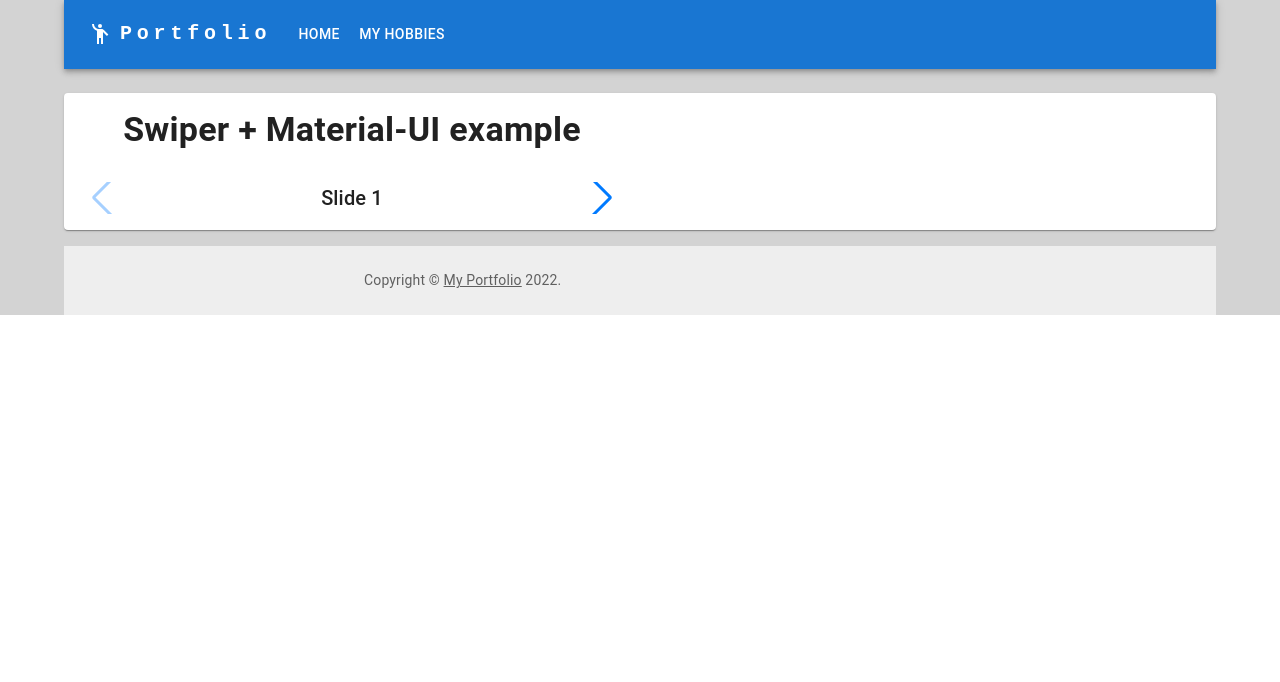
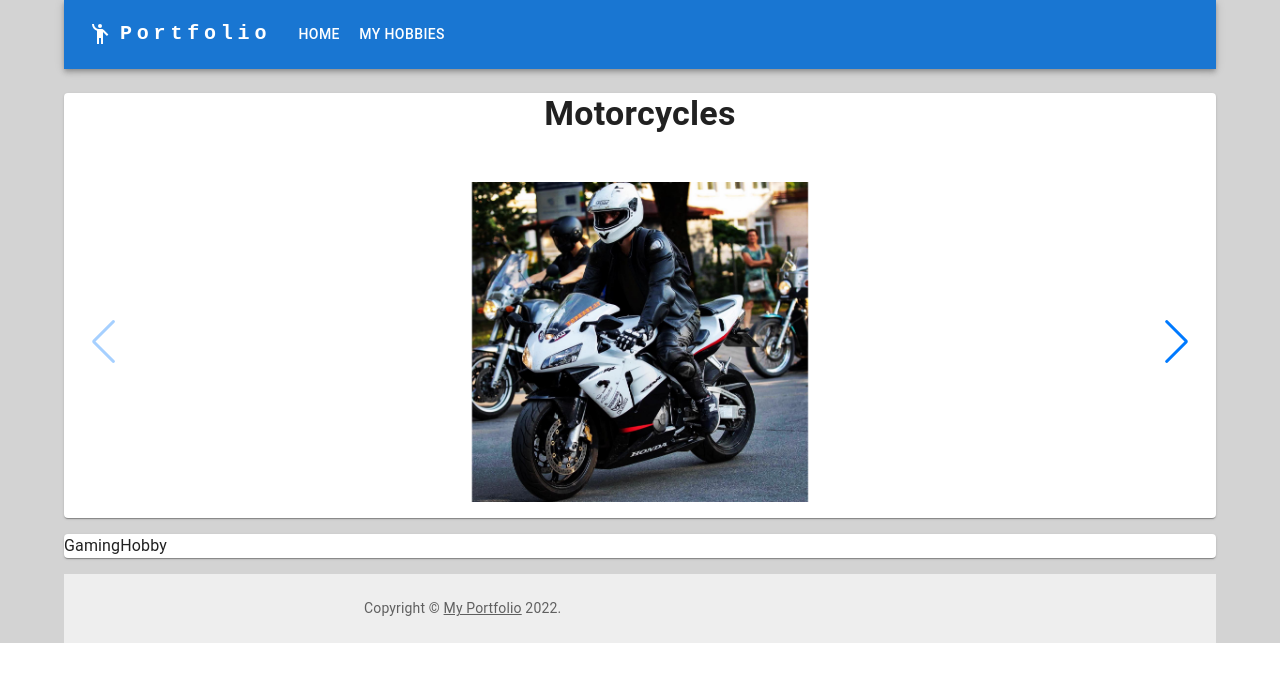
Before and after one commit to ErnestasRa/Portfolio-Page---React-TypeScript-NodeJS-MUI, a React (Create React App) app: page /hobbies in a window 1280 px wide. Shown: the top 682 px of the page. Built offline with nearby package versions, Linux system fonts and the light colour scheme.

Commit message:
chore: slider images centered

```diff
--- /dev/null
+++ b/src/components/hobbies/games.tsx
@@ -0,0 +1,7 @@
+import * as React from 'react';
+
+const GamingHobby:React.FC = () => (
+  <div>GamingHobby</div>
+  );
+
+export default GamingHobby;
--- a/src/components/hobbies/motorcycle-hobby.tsx
+++ b/src/components/hobbies/motorcycle-hobby.tsx
@@ -1,12 +1,31 @@
 import * as React from 'react';
 import {
     Box,
+    Typography,
 } from '@mui/material';
-import SwiperComponent from './swiper';
+import SwiperComponent from '../swiper';
+import bike1 from '../../images/bike1.jpg';
+import bike2 from '../../images/bike2.jpg';
+import bike3 from '../../images/bike3.jpg';
 
 const Motorcycles: React.FC = () => (
-  <Box sx={{ width: '50%' }}>
-    <SwiperComponent />
+  <Box sx={{
+    width: '100%',
+
+    }}
+  >
+    <Typography
+      variant="h4"
+      align="center"
+      fontWeight={700}
+    >
+      Motorcycles
+    </Typography>
+    <SwiperComponent
+      image1={bike1}
+      image2={bike2}
+      image3={bike3}
+    />
   </Box>
   );
 
--- a/src/components/hobbies/swiper.tsx
+++ /dev/null
@@ -1,46 +0,0 @@
-import * as React from 'react';
-import {
-    Box,
-    Typography,
-} from '@mui/material';
-import { Swiper, SwiperSlide } from 'swiper/react';
-import 'swiper/css';
-import 'swiper/css/navigation';
-import 'swiper/css/pagination';
-import 'swiper/css/scrollbar';
-import SwiperCore, {
-  Navigation,
-} from 'swiper';
-
-SwiperCore.use([Navigation]);
-
-const SwiperComponent: React.FC = () => (
-  <Box className="App" padding={2}>
-    <Typography
-      variant="h4"
-      align="center"
-      fontWeight={700}
-    >
-      Swiper + Material-UI example
-    </Typography>
-    {/** Slider main container */}
-    <Box marginTop={4}>
-      <Swiper navigation className="mySwiper">
-        {/** Slides */}
-        {['Slide 1', 'Slide 2', 'Slide 3'].map((item, i) => (
-          // eslint-disable-next-line react/no-array-index-key
-          <SwiperSlide key={i}>
-            <Typography
-              variant="h6"
-              align="center"
-            >
-              {item}
-            </Typography>
-          </SwiperSlide>
-          ))}
-      </Swiper>
-    </Box>
-  </Box>
-  );
-
-export default SwiperComponent;
--- /dev/null
+++ b/src/components/swiper.tsx
@@ -0,0 +1,50 @@
+import * as React from 'react';
+import {
+    Box,
+} from '@mui/material';
+import { Swiper, SwiperSlide } from 'swiper/react';
+import 'swiper/css';
+import 'swiper/css/navigation';
+import 'swiper/css/pagination';
+import 'swiper/css/scrollbar';
+import SwiperCore, {
+  Navigation,
+} from 'swiper';
+
+SwiperCore.use([Navigation]);
+
+type SwiperComponentType = {
+  image1?: string | undefined
+  image2?: string | undefined
+  image3?: string | undefined
+};
+
+const SwiperComponent: React.FC<SwiperComponentType> = ({ image1, image2, image3 }) => (
+  <Box className="App" padding={2}>
+    <Box marginTop={4}>
+      <Swiper navigation className="mySwiper">
+        {[image1, image2, image3].map((item, i) => (
+          // eslint-disable-next-line react/no-array-index-key
+          <SwiperSlide key={i}>
+            <Box
+              component="img"
+              src={item}
+              sx={{
+                width: '30%',
+                height: '40vh',
+                display: 'block',
+                flexDirection: { xs: 'column', md: 'column' },
+                justifyContent: 'center',
+                alignContent: 'center',
+                alignItems: { xs: 'center', md: 'center' },
+                margin: 'auto',
+              }}
+            />
+          </SwiperSlide>
+          ))}
+      </Swiper>
+    </Box>
+  </Box>
+  );
+
+export default SwiperComponent;
--- a/src/pages/my-hobbies.tsx
+++ b/src/pages/my-hobbies.tsx
@@ -6,13 +6,14 @@ import {
 import ResponsiveAppBar from 'components/app-bar/app-bar';
 import StickyFooter from 'components/footer/footer';
 import Motorcycles from 'components/hobbies/motorcycle-hobby';
+import GamingHobby from 'components/hobbies/games';
 
 const MyHobbies:React.FC = () => (
   <Container>
     <ResponsiveAppBar />
     <Paper sx={{
       display: 'flex',
-      flexDirection: { xs: 'column', md: 'row' },
+      flexDirection: { xs: 'column', md: 'column' },
       alignContent: 'center',
       alignItems: { xs: 'center', md: 'center' },
       mt: '3vh',
@@ -20,6 +21,9 @@ const MyHobbies:React.FC = () => (
     >
       <Motorcycles />
     </Paper>
+    <Paper sx={{ mt: '2vh' }}>
+      <GamingHobby />
+    </Paper>
     <StickyFooter />
   </Container>
   );
```
